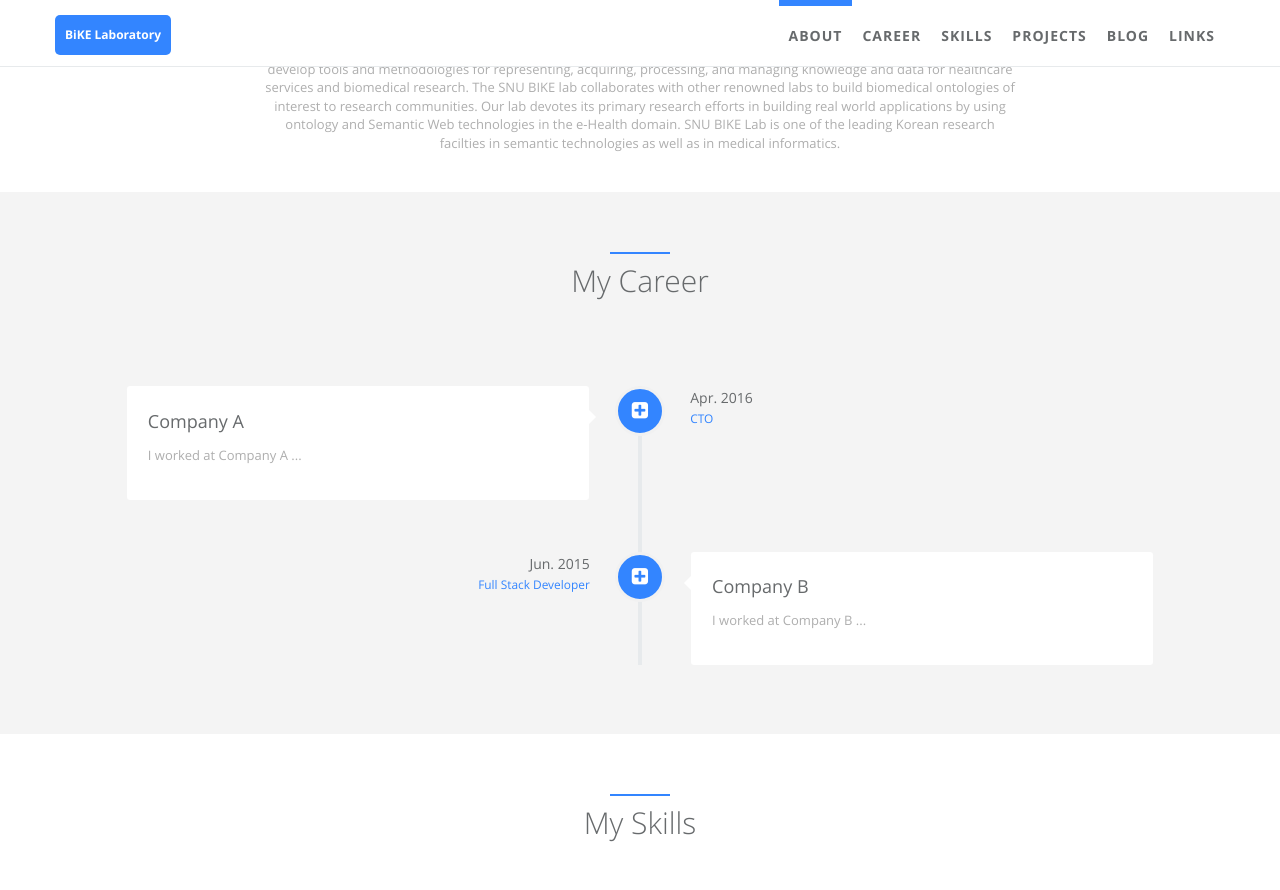
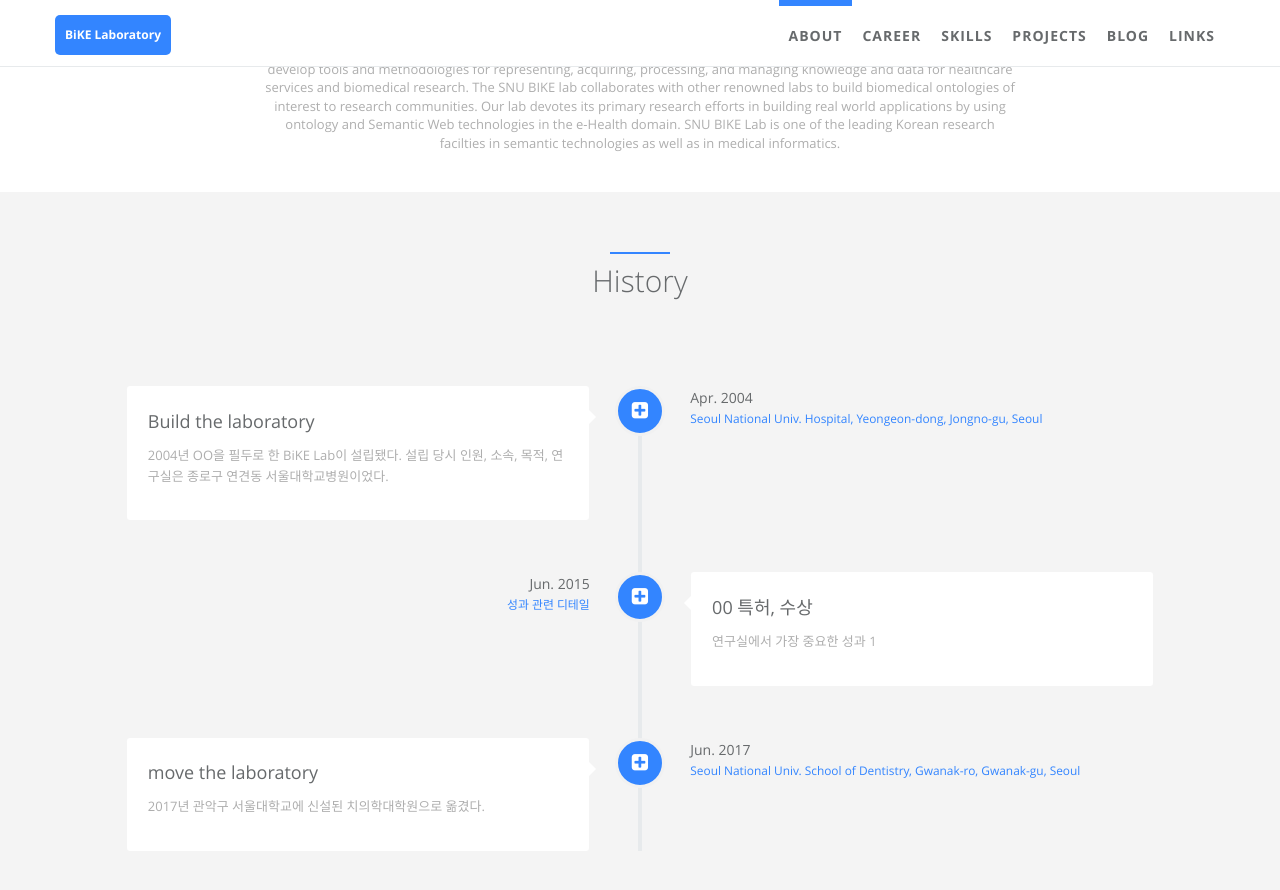
Before and after one commit to bikelab-hp/bikelab-hp.github.io, a Jekyll site: the page built from index.html, in a window 1280 px wide and 900 px high, scrolled down 750 px. Shown: the top 890 px of the window. Built offline with Jekyll 4.4.1, drawn with Linux system fonts in a browser that asks for light colours.

Commit message:
edit career

```diff
--- a/_data/index/careers.yml
+++ b/_data/index/careers.yml
@@ -1,29 +1,43 @@
 # careers section data
 # if you don't have language feature(language.yml is empty), ignore "i18n" items
 - name:
-    detail: Company A
+    detail: Build the laboratory
     i18n: company_a
   desc:
-    detail: I worked at Company A ...
+    detail: 2004년 OO을 필두로 한 BiKE Lab이 설립됐다. 설립 당시 인원, 소속, 목적, 연구실은 종로구 연견동 서울대학교병원이었다.
     i18n: company_a_desc
   date:
-    detail: Apr. 2016
+    detail: Apr. 2004
     i18n: company_a_date
   job:
-    detail: CTO
+    detail: Seoul National Univ. Hospital, Yeongeon-dong, Jongno-gu, Seoul
     i18n: company_a_job
   icon: fa-plus-square
 
 - name:
-    detail: Company B
+    detail: 00 특허, 수상
     i18n: company_b
   desc:
-    detail: I worked at Company B ...
+    detail: 연구실에서 가장 중요한 성과 1
     i18n: company_b_desc
   date:
     detail: Jun. 2015
     i18n: company_b_date
   job:
-    detail: Full Stack Developer
+    detail: 성과 관련 디테일
     i18n: company_b_job
   icon: fa-plus-square
+
+- name:
+    detail: move the laboratory
+    i18n: company_c
+  desc:
+    detail: 2017년 관악구 서울대학교에 신설된 치의학대학원으로 옮겼다.
+    i18n: company_c_desc
+  date:
+    detail: Jun. 2017
+    i18n: company_c_date
+  job:
+    detail: Seoul National Univ. School of Dentistry, Gwanak-ro, Gwanak-gu, Seoul
+    i18n: company_c_job
+  icon: fa-plus-square
--- a/_includes/sections/career.html
+++ b/_includes/sections/career.html
@@ -2,7 +2,7 @@
     <div class="row">
         <div class="col-lg-12 text-center">
             <div class="navy-line"></div>
-            <h1><span data-i18n="career.my_career">My Career</span></h1>
+            <h1><span data-i18n="career.my_career">History</span></h1>
         </div>
     </div>
     <div class="row features-block">
```
Also changed, not shown: static/assets/img/landing/header_one.jpg, static/assets/img/landing/header_two.jpg.
